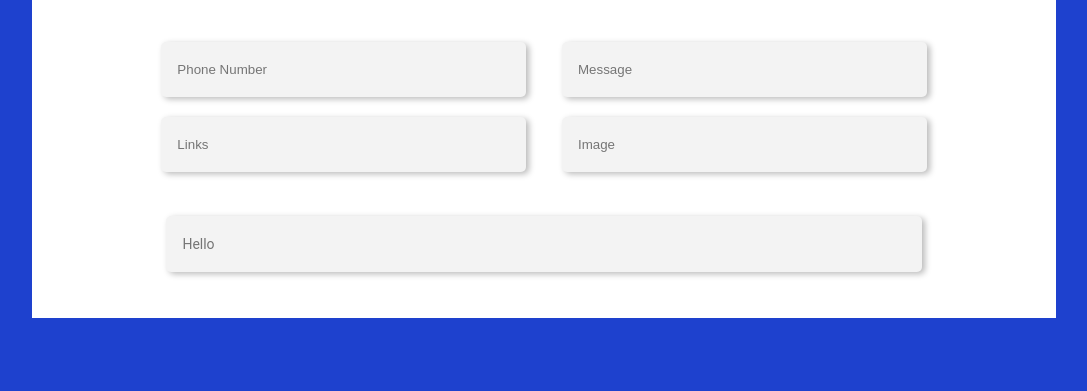
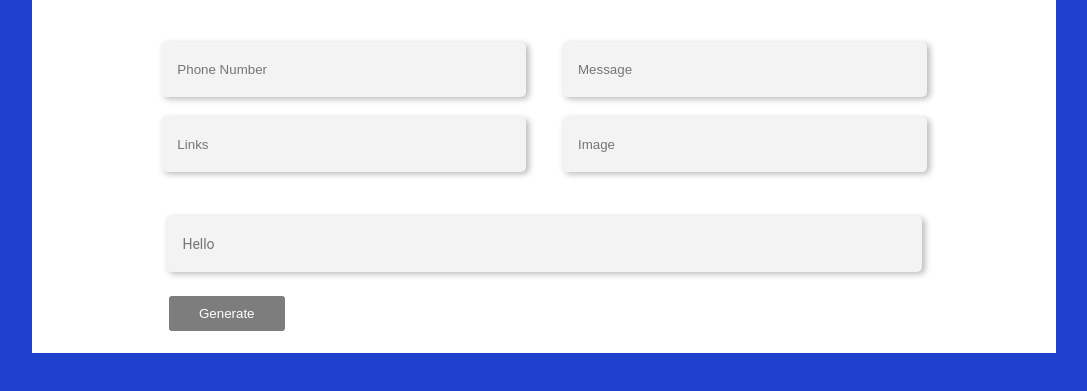
Before and after one commit to AcmeGamers/Whatsapp-Message-Maker, a plain HTML site: page index.html in a window 1280 px wide. Shown: the part 131-522 px from the top of the page, without its empty margins (96-1183 px from the left). Drawn offline with Linux system fonts and the light colour scheme.

Commit message:
adding data

```diff
--- a/index.html
+++ b/index.html
@@ -29,6 +29,21 @@
         >
           <p id="output_html">Hello</p>
         </div>
+        <div
+          style="text-align: left; position: relative; left: 5.7vw; top: 10px"
+        >
+          <button
+            style="
+              background: #7d7d7d;
+              border: none;
+              padding: 10px 30px;
+              border-radius: 3px;
+              color: white;
+            "
+          >
+            Generate
+          </button>
+        </div>
       </div>
     </div>
     <script>
@@ -38,9 +53,9 @@
       var image = document.getElementById("image");
       var output = document.getElementById("output_html");
 
-      message.oninput = function () {
-        output.innerHTML = message.value;
-      };
+      // message.oninput = function () {
+      //   output.innerHTML = message.value;
+      // };
 
       // function generate() {
       //   var message_text = message.value;
```
